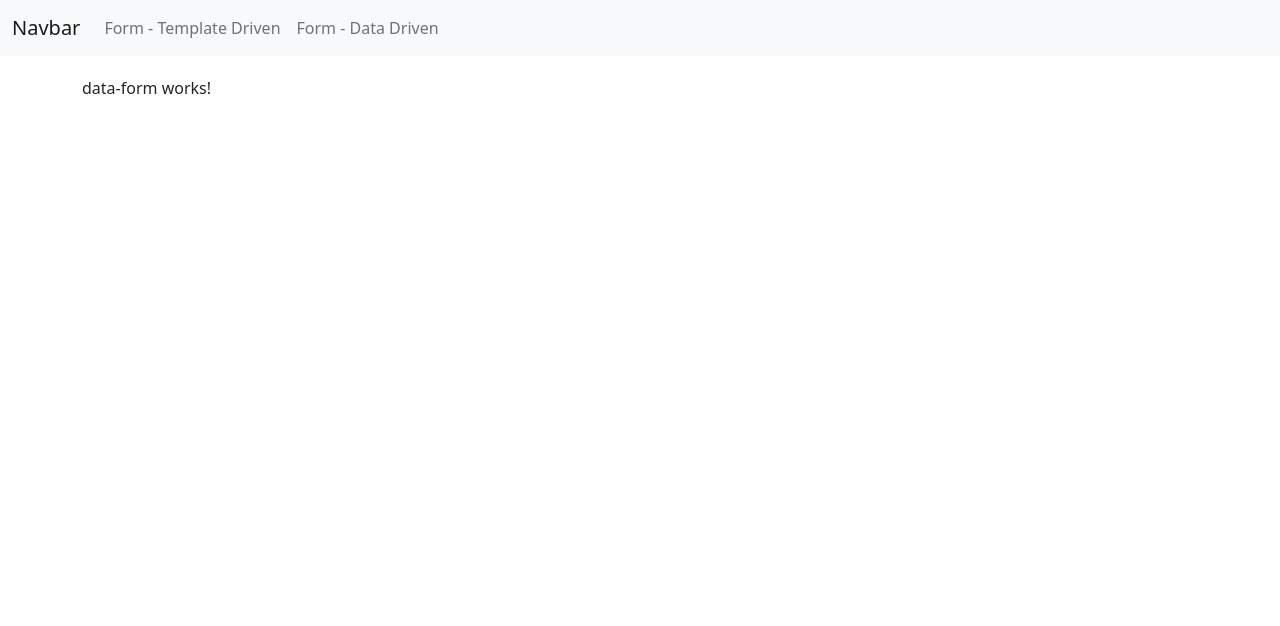
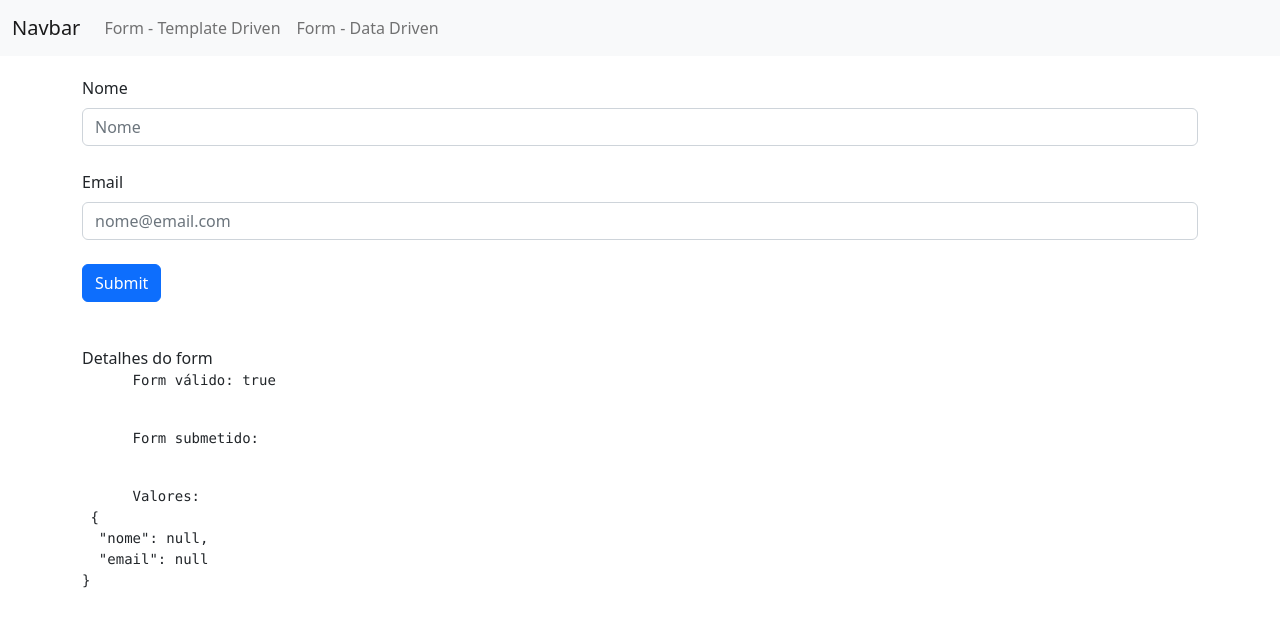
Before and after one commit to victorKM/angular-course, an Angular app in the folder forms/: page /dataForm in a window 1280 px wide. Shown: the top 626 px of the page. Built offline with nearby package versions, Linux system fonts and the light colour scheme.

Commit message:
sincronizando HTML com FormGroup

```diff
--- a/forms/src/app/app.component.ts
+++ b/forms/src/app/app.component.ts
@@ -2,6 +2,7 @@ import { CommonModule } from '@angular/common';
 import { Component } from '@angular/core';
 import { RouterModule, RouterOutlet } from '@angular/router';
 import { FormsModule } from '@angular/forms'
+import { FormDebugComponent } from './form-debug/form-debug.component';
 
 @Component({
   selector: 'app-root',
--- a/forms/src/app/data-form/data-form.component.html
+++ b/forms/src/app/data-form/data-form.component.html
@@ -1 +1,29 @@
-<p>data-form works!</p>
+<form class="row gy-2 gx-3 align-items-center" [formGroup]="formulario">
+  <div class="mb-3 col-md-12">
+    <label for="nome" class="form-label">Nome</label>
+    <input formControlName="nome" type="text" class="form-control"
+    id="nome" placeholder="Nome">
+  </div>
+
+  <div class="mb-3 col-md-12">
+    <label for="email" class="form-label">Email</label>
+    <input formControlName="email" type="email" class="form-control"
+    id="email" placeholder="nome@email.com">
+  </div>
+
+  <div class="mb-3 col-md-12">
+    <button type="submit" class="btn btn-primary">Submit</button>
+  </div>
+
+  <app-form-debug [form]="formulario"></app-form-debug>
+</form>
+
+
+<!--
+
+Estado            | SIM         | NÃO
+Controle visitado |  ng-touched | ng-untouched
+Valor mudou       | ng-dirty    | ng-pristine
+Controle válido   | ng-valid    | ng-invalid
+
+-->
--- a/forms/src/app/data-form/data-form.component.ts
+++ b/forms/src/app/data-form/data-form.component.ts
@@ -1,3 +1,4 @@
+import { FormDebugComponent } from './../form-debug/form-debug.component';
 import { CommonModule } from '@angular/common';
 import { Component, OnInit } from '@angular/core';
 import { FormBuilder, FormControl, FormGroup, FormsModule, ReactiveFormsModule } from '@angular/forms';
@@ -5,7 +6,7 @@ import { FormBuilder, FormControl, FormGroup, FormsModule, ReactiveFormsModule }
 @Component({
   selector: 'app-data-form',
   standalone: true,
-  imports: [FormsModule, CommonModule, ReactiveFormsModule],
+  imports: [FormsModule, CommonModule, ReactiveFormsModule, FormDebugComponent],
   templateUrl: './data-form.component.html',
   styleUrl: './data-form.component.scss'
 })
--- a/forms/src/app/form-debug/form-debug.component.html
+++ b/forms/src/app/form-debug/form-debug.component.html
@@ -1,5 +1,4 @@
 <div style="margin-top: 20px" *ngIf="form">
-
     <div>
       Detalhes do form
     </div>
```
